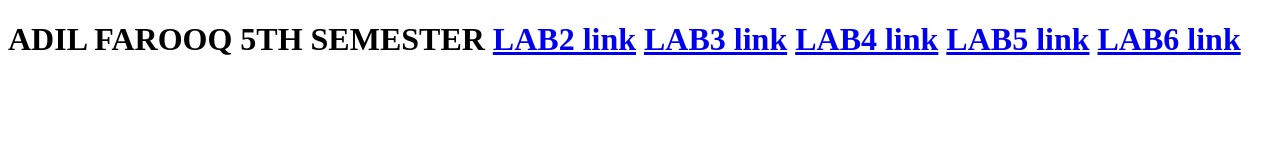
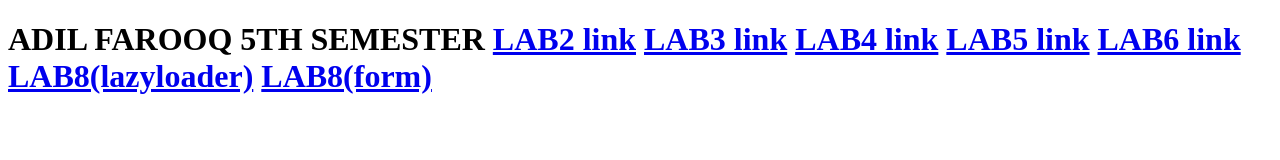
Before and after one commit to Adil12-afk/Adil12-afk.github.io, a plain HTML site: page index.html in a window 1280 px wide. Drawn offline with Linux system fonts and the light colour scheme.

Commit message:
Add links for LAB8 and its form

```diff
--- a/index.html
+++ b/index.html
@@ -15,6 +15,9 @@
          <a href="lab04/lab04.html">LAB4 link</a>
          <a href="lab05/lab05.html">LAB5 link</a>
          <a href="lab06/lab06.html">LAB6 link</a>
+         <a href="lab08/index.html">LAB8(lazyloader)</a>
+         <a href="lab08/form.html">LAB8(form)</a>
+
     </h1>
 </body>
 </html>
```
